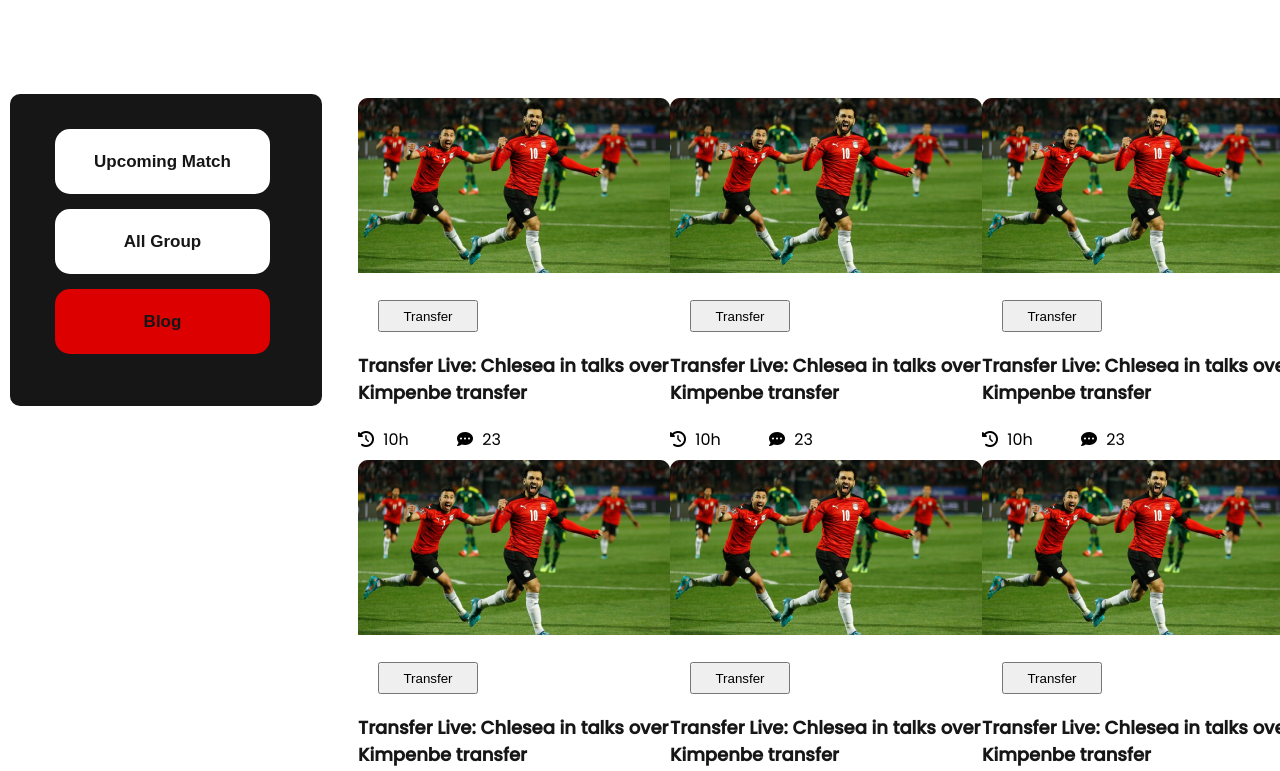
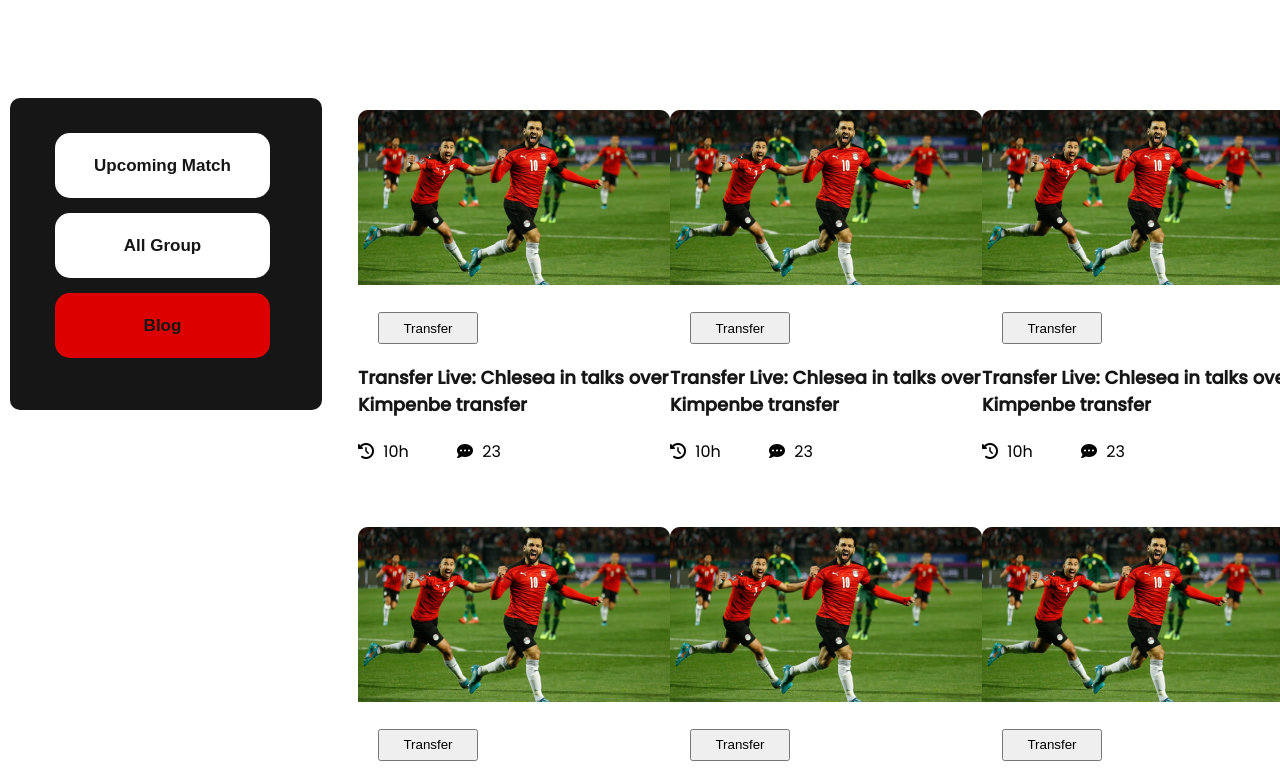
Before and after one commit to nahidn228/world-cup, a plain HTML site: page index.html in a window 1280 px wide. Shown: the part 656-1427 px from the top of the page. Drawn offline with Linux system fonts and the light colour scheme.

Commit message:
position sticky

```diff
--- a/index.html
+++ b/index.html
@@ -35,7 +35,7 @@
           <img src="images/Banner Image.png" alt="" />
         </div>
       </section>
-      <section>
+      <section class="main-box">
         <div class="fixed-box">
           <div class="fixed-btn">
             <!-- <input class="btn-1" type="button" value="Upcoming Match" /> -->
--- a/styles/style.css
+++ b/styles/style.css
@@ -11,6 +11,7 @@
   top: 50px;
   background: #161616;
   border-radius: 30px;
+  margin-bottom: 100px;
 }
 h1 {
   font-weight: 700;
@@ -50,16 +51,27 @@
   width: 581px;
   height: 613px;
 }
+
+/* .........................................
+            Fixed Box and all item
+   ......................................... */
+
+.main-box{
+  position: relative;
+
+
+}
+
 /* ...............................
             Fixed Box
    ............................. */
 
 .fixed-box {
-  position: absolute;
+  position: sticky;
   width: 312px;
   height: 312px;
   left: 10px;
-  top: 750px;
+  top: 100px;
   background: #161616;
   border-radius: 10px;
 }
@@ -93,12 +105,13 @@
 .blogs {
   display: grid;
   grid-template-columns: repeat(3, 1fr);
-  margin-top: 100px;
+  margin-top: -300px;
   margin-left: 350px;
+  height: 1250px;
 }
 .blog {
   width: 312px;
-  height: 362px;
+  height: 300px;
   left: 476px;
   top: 826px;
 }
--- a/styles/style1.css
+++ b/styles/style1.css
@@ -11,6 +11,7 @@
   top: 50px;
   background: #161616;
   border-radius: 30px;
+  margin-bottom: 100px;
 }
 h1 {
   font-weight: 700;
@@ -50,16 +51,25 @@
   width: 581px;
   height: 613px;
 }
+
+/* .........................................
+            Fixed Box and all item
+   ......................................... */
+
+.main-box {
+  position: relative;
+}
+
 /* ...............................
             Fixed Box
    ............................. */
 
 .fixed-box {
-  position: absolute;
+  position: sticky;
   width: 312px;
   height: 312px;
   left: 10px;
-  top: 750px;
+  top: 50px;
   background: #161616;
   border-radius: 10px;
 }
@@ -92,7 +102,7 @@
 .match-shedule {
   display: grid;
   grid-template-columns: repeat(3, 1fr);
-  margin-top: 100px;
+  margin-top: -300px;
   margin-left: 350px;
 }
 
```
Also changed, not shown: upcoming-match.html (+1 -1 lines).
